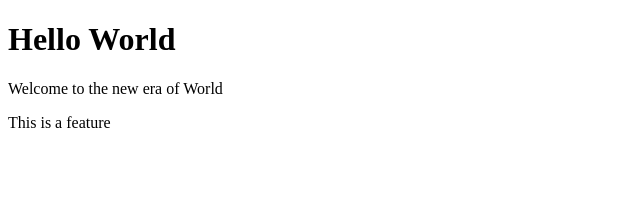
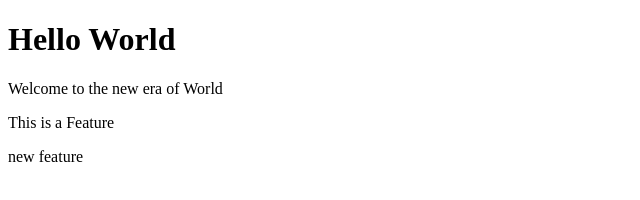
Before and after one commit to AshutoshYati/newworld, a plain HTML site: page index.html in a window 1280 px wide. Shown: the full height of the page, 0-640 px from the left. Drawn offline with Linux system fonts and the light colour scheme.

Commit message:
new merge

```diff
--- a/index.html
+++ b/index.html
@@ -8,6 +8,7 @@
 <body>
     <h1>Hello World</h1>
     <p>Welcome to the new era of World</p>
-    <P>This is a feature</P>
+    <P>This is a Feature</P>
+    <p>new feature</p>
 </body>
 </html>
```
